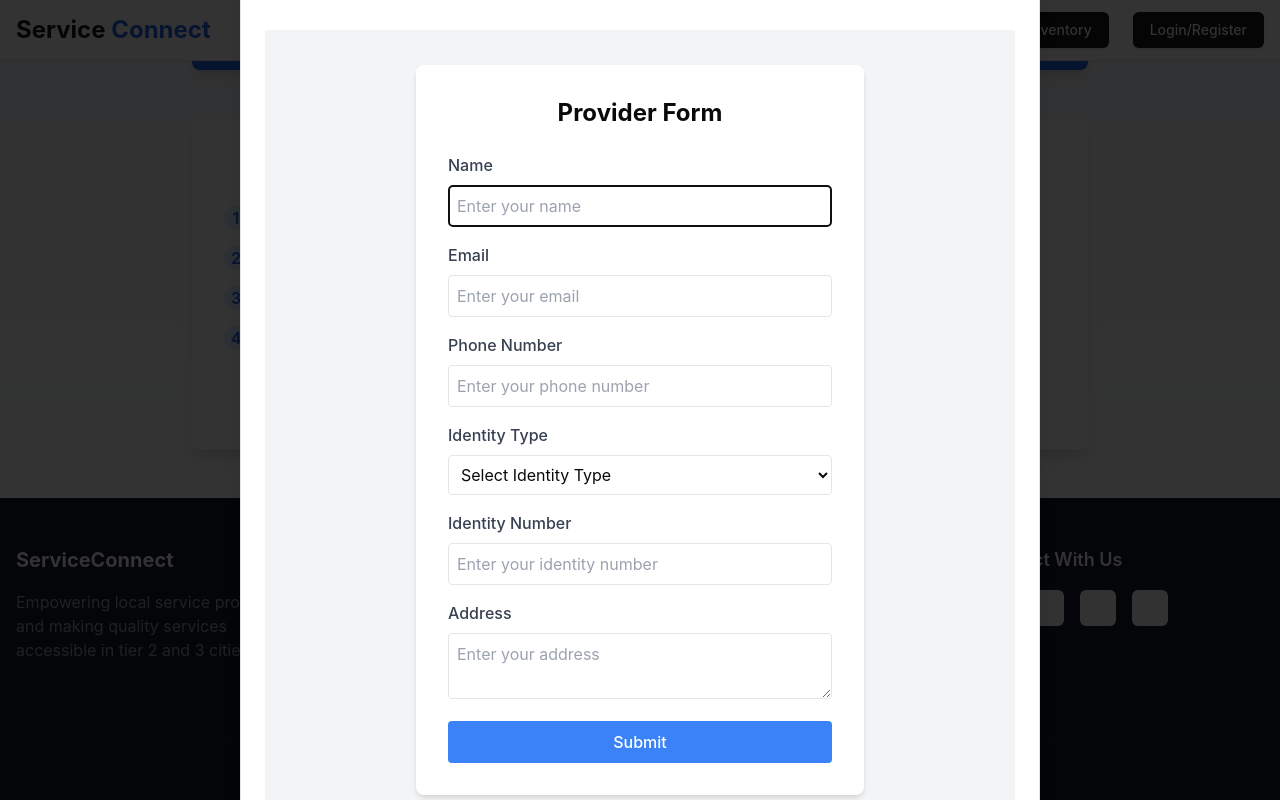
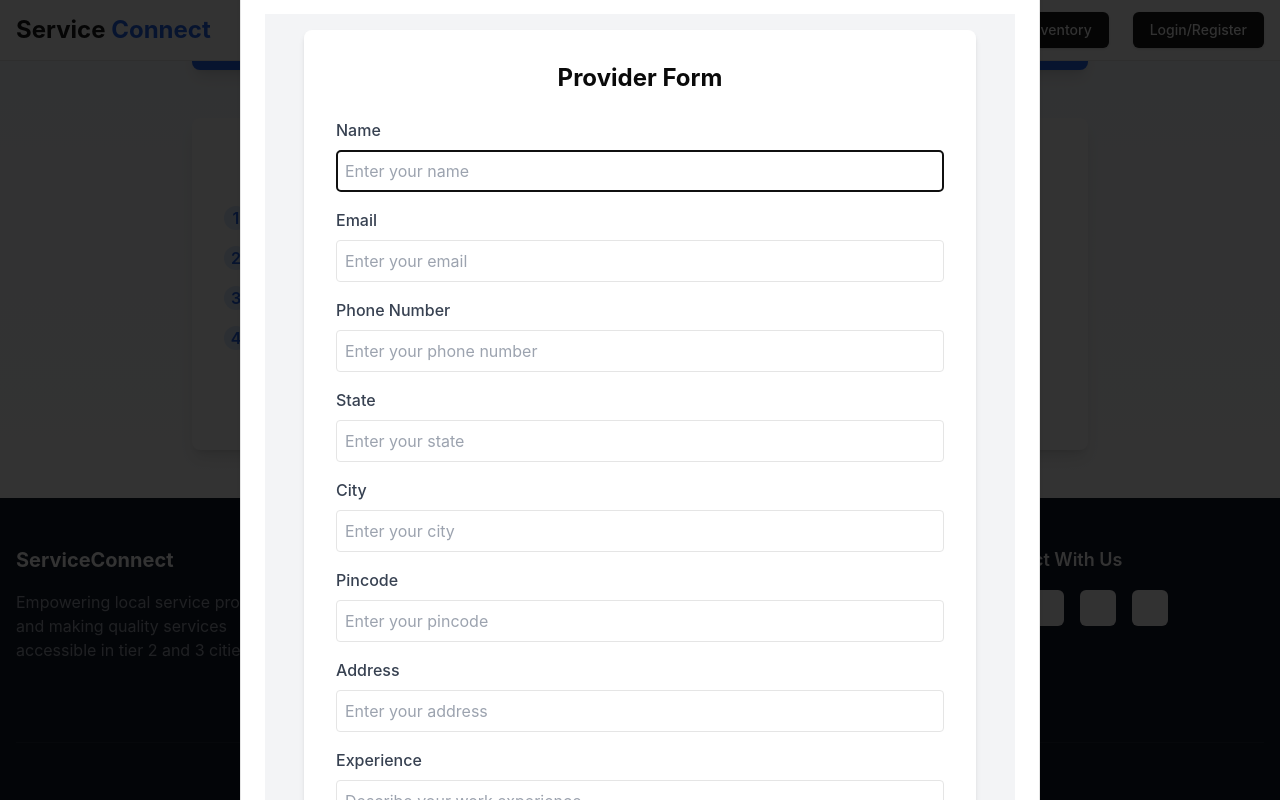
Before and after one commit to shreyanshgangwar1509/Service_Connect_Project, a React (Vite) app in the folder frontend/: page /become-provider in a window 1280 px wide. Both pictures are taken after a click on the button "Register Now". Shown: the part 462-1262 px from the top of the page. Built offline with nearby package versions, Linux system fonts and the light colour scheme.

Commit message:
Provider-form

```diff
--- a/frontend/src/Pages/Provider.tsx
+++ b/frontend/src/Pages/Provider.tsx
@@ -7,6 +7,11 @@
   const [identityType, setIdentityType] = useState('');
   const [identityNumber, setIdentityNumber] = useState('');
   const [address, setAddress] = useState('');
+  const [state, setState] = useState('');
+  const [city, setCity] = useState('');
+  const [pincode, setPincode] = useState('');
+  const [experience, setExperience] = useState('');
+  const [skills, setSkills] = useState('');
   const [errors, setErrors] = useState<string[]>([]);
 
   // Handle form submission
@@ -21,6 +26,11 @@
     if (!identityType) newErrors.push('Identity type is required.');
     if (!identityNumber) newErrors.push('Identity number is required.');
     if (!address) newErrors.push('Address is required.');
+    if (!state) newErrors.push('State is required.');
+    if (!city) newErrors.push('City is required.');
+    if (!pincode || !/^\d{6}$/.test(pincode)) newErrors.push('Valid 6-digit pincode is required.');
+    if (!experience || experience.length < 20) newErrors.push('Work experience must be at least 20 characters.');
+    if (!skills || skills.length < 10) newErrors.push('Skills must be at least 10 characters.');
 
     if (newErrors.length > 0) {
       setErrors(newErrors);
@@ -33,6 +43,11 @@
         Identity Type: ${identityType}
         Identity Number: ${identityNumber}
         Address: ${address}
+        State: ${state}
+        City: ${city}
+        Pincode: ${pincode}
+        Experience: ${experience}
+        Skills: ${skills}
       `);
       setErrors([]);
       // Clear form fields
@@ -42,76 +57,77 @@
       setIdentityType('');
       setIdentityNumber('');
       setAddress('');
+      setState('');
+      setCity('');
+      setPincode('');
+      setExperience('');
+      setSkills('');
     }
   };
 
   return (
-    <div className="min-h-screen flex items-center justify-center bg-gray-100 p-4 mt-[10%]s">
-      <form onSubmit={handleSubmit} className="bg-white p-8 rounded-lg shadow-md w-full max-w-md">
+    <div className="min-h-screen flex items-center justify-center bg-gray-100 p-4">
+      <div className="w-full max-w-2xl overflow-y-auto h-screen bg-white shadow-md rounded-lg">
+        <form onSubmit={handleSubmit} className="p-8">
           <h2 className="text-2xl font-bold mb-6 text-center">Provider Form</h2>
 
           {errors.length > 0 && (
             <div className="mb-4">
               {errors.map((error, index) => (
-              <p key={index} className="text-red-500">
-                {error}
-              </p>
+                <p key={index} className="text-red-500">{error}</p>
               ))}
             </div>
           )}
 
-        {/* Name Input */}
-        <div className="mb-4 bg-white">
-          <label className="block text-gray-700 font-medium mb-2">Name</label>
-          <input
-            type="text"
-            value={name}
-            onChange={(e) => setName(e.target.value)}
-            placeholder="Enter your name"
+          {/* Form Fields */}
+          {[
+            { label: 'Name', value: name, onChange: setName, type: 'text', placeholder: 'Enter your name' },
+            { label: 'Email', value: email, onChange: setEmail, type: 'email', placeholder: 'Enter your email' },
+            { label: 'Phone Number', value: phone, onChange: setPhone, type: 'tel', placeholder: 'Enter your phone number' },
+            { label: 'State', value: state, onChange: setState, type: 'text', placeholder: 'Enter your state' },
+            { label: 'City', value: city, onChange: setCity, type: 'text', placeholder: 'Enter your city' },
+            { label: 'Pincode', value: pincode, onChange: setPincode, type: 'text', placeholder: 'Enter your pincode' },
+            { label: 'Address', value: address, onChange: setAddress, type: 'text', placeholder: 'Enter your address' },
+            { label: 'Experience', value: experience, onChange: setExperience, type: 'textarea', placeholder: 'Describe your work experience...' },
+            { label: 'Skills', value: skills, onChange: setSkills, type: 'textarea', placeholder: 'List your skills...' },
+          ].map(({ label, value, onChange, type, placeholder }, index) => (
+            <div className="mb-4" key={index}>
+              <label className="block text-gray-700 font-medium mb-2">{label}</label>
+              {type === 'textarea' ? (
+                <textarea
+                  value={value}
+                  onChange={(e) => onChange(e.target.value)}
+                  placeholder={placeholder}
                   className="w-full p-2 border rounded bg-white"
                 />
+              ) : (
+                <input
+                  type={type}
+                  value={value}
+                  onChange={(e) => onChange(e.target.value)}
+                  placeholder={placeholder}
+                  className="w-full p-2 border rounded bg-white"
+                />
+              )}
             </div>
+          ))}
 
-        {/* Email Input */}
+          {/* Identity Type */}
           <div className="mb-4">
-          <label className="block text-gray-700  bg-white font-medium mb-2">Email</label>
-          <input
-            type="email"
-            value={email}
-            onChange={(e) => setEmail(e.target.value)}
-            placeholder="Enter your email"
-            className="w-full p-2 border rounded bg-white "
-          />
-        </div>
-
-        {/* Phone Number Input */}
-        <div className="mb-4">
-          <label className="block text-gray-700 bg-white font-medium mb-2">Phone Number</label>
-          <input
-            type="tel"
-            value={phone}
-            onChange={(e) => setPhone(e.target.value)}
-            placeholder="Enter your phone number"
-            className="w-full p-2 border rounded bg-white "
-          />
-        </div>
-
-        {/* Identity Type Select */}
-        <div className="mb-4">
-          <label className="block text-gray-700 bg-white  font-medium mb-2">Identity Type</label>
+            <label className="block text-gray-700 font-medium mb-2">Identity Type</label>
             <select
               value={identityType}
               onChange={(e) => setIdentityType(e.target.value)}
-            className="w-full p-2 border rounded bg-white "
+              className="w-full p-2 border rounded bg-white"
             >
               <option value="">Select Identity Type</option>
-            <option value="Aadhaar">Aadhaar Number</option>
+              <option value="Aadhaar">Aadhaar</option>
               <option value="Driving License">Driving License</option>
               <option value="PAN">PAN</option>
             </select>
           </div>
 
-        {/* Identity Number Input */}
+          {/* Identity Number */}
           <div className="mb-4">
             <label className="block text-gray-700 font-medium mb-2">Identity Number</label>
             <input
@@ -119,18 +135,7 @@
               value={identityNumber}
               onChange={(e) => setIdentityNumber(e.target.value)}
               placeholder="Enter your identity number"
-            className="w-full p-2 border rounded bg-white "
-          />
-        </div>
-
-        {/* Address Input */}
-        <div className="mb-4">
-          <label className="block text-gray-700 font-medium mb-2">Address</label>
-          <textarea
-            value={address}
-            onChange={(e) => setAddress(e.target.value)}
-            placeholder="Enter your address"
-            className="w-full p-2 border rounded bg-white "
+              className="w-full p-2 border rounded bg-white"
             />
           </div>
 
@@ -143,6 +148,7 @@
           </button>
         </form>
       </div>
+    </div>
   );
 };
 
```
Lines whose indentation alone changed are shown as unchanged.
